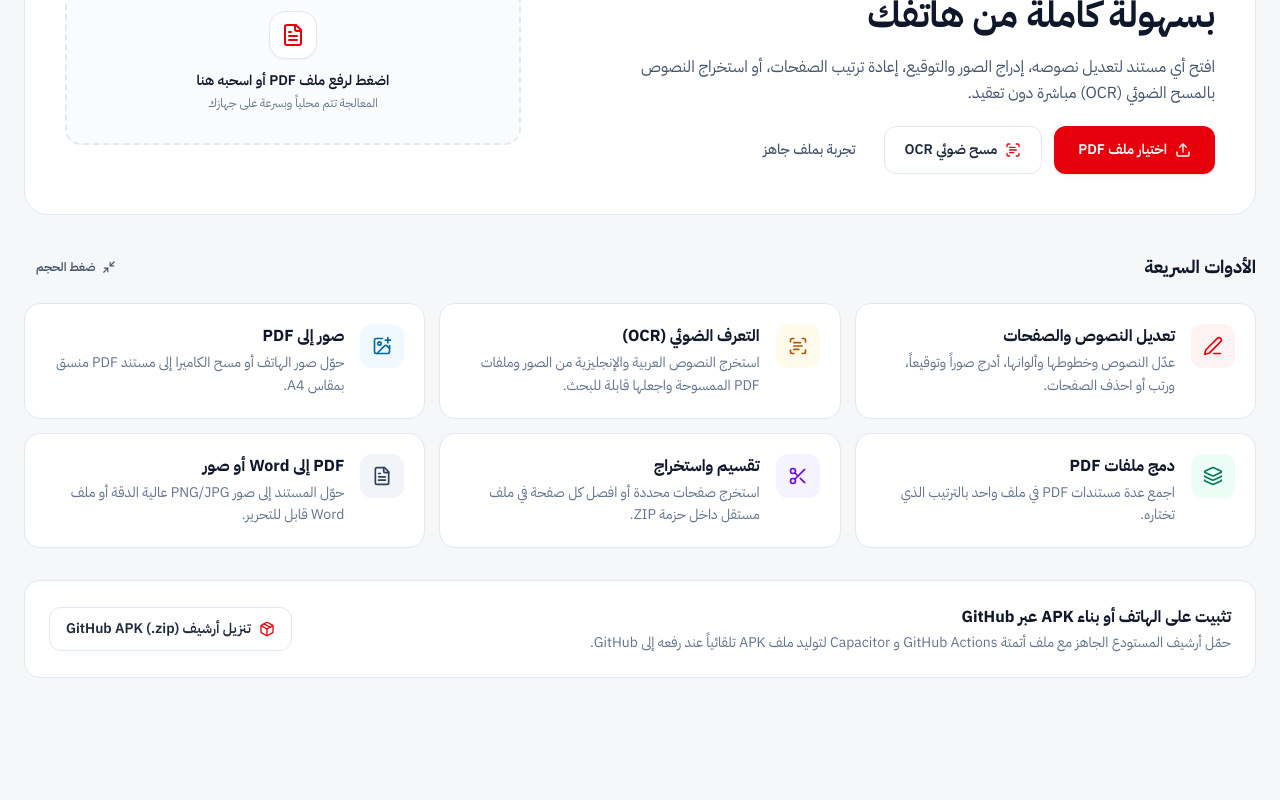
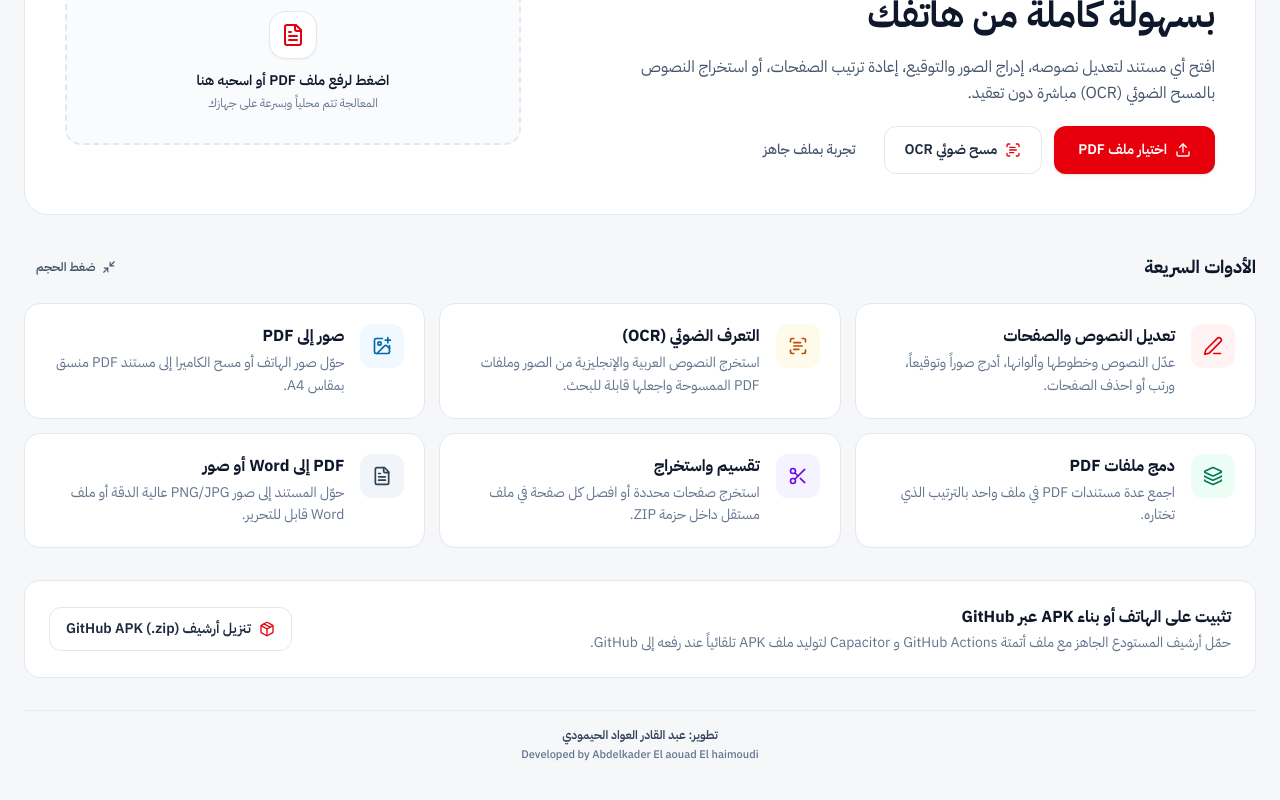
Before and after one commit to saadrime2014-2001/Maram-Pdf, a React (Vite) app: page / in a window 1280 px wide. Shown: the part 190-990 px from the top of the page. Before the commit the page ends 916 px from the top, so only its background shows below. Built offline with nearby package versions, Linux system fonts and the light colour scheme.

Commit message:
Update HomeHub.tsx

```diff
--- a/src/components/HomeHub.tsx
+++ b/src/components/HomeHub.tsx
@@ -237,6 +237,16 @@ export const HomeHub: React.FC<HomeHubProps> = ({
           </a>
         </div>
       </section>
+
+      {/* Developer Credits */}
+      <footer className="pt-4 pb-2 text-center border-t border-slate-200/70 space-y-1">
+        <p className="text-xs font-semibold text-slate-700">
+          تطوير: عبد القادر العواد الحيمودي
+        </p>
+        <p className="text-[11px] text-slate-500 font-medium" dir="ltr">
+          Developed by Abdelkader El aouad El haimoudi
+        </p>
+      </footer>
     </div>
   );
 };
```
